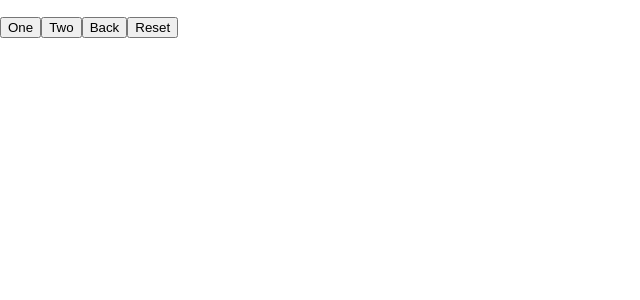
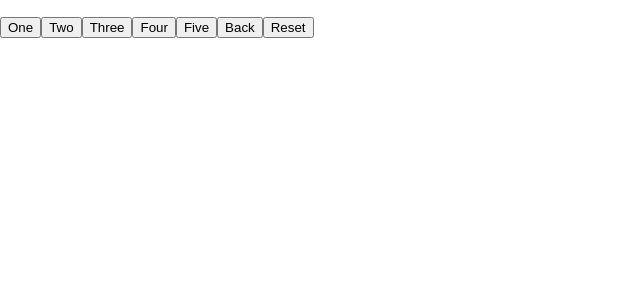
Before and after one commit to ride-for-life/ride-for-life, a React (Create React App) app: page / in a window 1280 px wide. Shown: the top 300 px of the page, without its empty margins (0-640 px from the left). Built offline with nearby package versions, Linux system fonts and the light colour scheme.

Commit message:
Temporary commit.

```diff
--- a/src/PhonePage.js
+++ b/src/PhonePage.js
@@ -18,6 +18,9 @@ const PhonePage = props => {
       <div>
         <button onClick={numPush(1)}>One</button>
         <button onClick={numPush(2)}>Two</button>
+        <button onClick={numPush(3)}>Three</button>
+        <button onClick={numPush(4)}>Four</button>
+        <button onClick={numPush(5)}>Five</button>
         <button onClick={numPop}>Back</button>
         <button onClick={reset}>Reset</button>
       </div>
```
